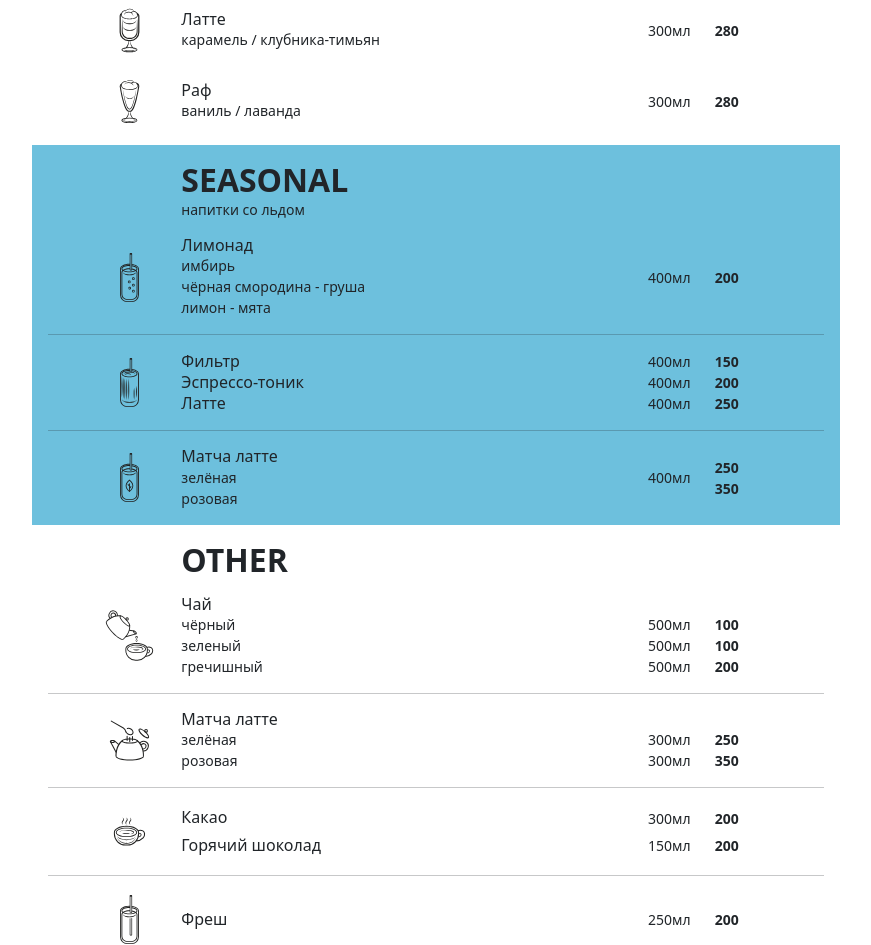
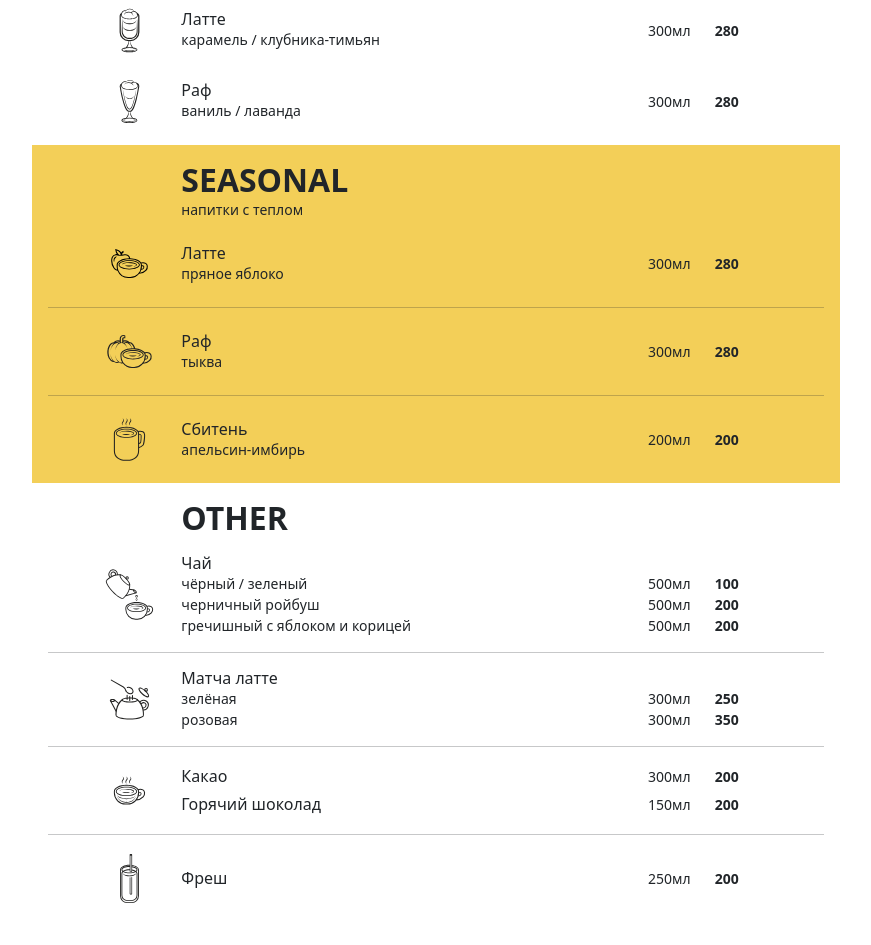
Before and after one commit to DmitriyKabanov/dmitriykabanov.github.io, a plain HTML site: page menu.html in a window 1280 px wide. Shown: the part 872-1817 px from the top of the page, without its empty margins (204-1075 px from the left). After the commit the page ends 1794 px from the top, so only its background shows below. Drawn offline with nearby package versions, Linux system fonts and the light colour scheme.

Commit message:
New fall menu

```diff
--- a/menu.html
+++ b/menu.html
@@ -156,58 +156,43 @@
             <div class="col-2"></div>
             <div class="col-10">
                 <h2 class="fw-bold mb-0">SEASONAL</h2>
-                <small class="fw-light">напитки со льдом</small>
+                <small class="fw-light">напитки с теплом</small>
             </div>
         </div>
         <div class="row">
             <div class="col-2 my-auto text-end">
-                <img src="images/soda.svg" height="55" width="55">
+                <img src="images/apple-latte.svg" height="55" width="55">
             </div>
             <div class="col-6 my-auto">
-                <h6 class="mb-0">Лимонад</h6>
-                <small class="d-block fw-light">имбирь</small>
-                <small class="d-block fw-light">чёрная смородина - груша</small>
-                <small class="d-block fw-light">лимон - мята</small>
+                <h6 class="mb-0">Латте</h6>
+                <small class="d-block fw-light">пряное яблоко</small>
             </div>
-            <small class="col-2 text-end my-auto">400мл</small>
-            <small class="col-2 fw-bold my-auto">200</small>
+            <small class="col-2 text-end my-auto">300мл</small>
+            <small class="col-2 fw-bold my-auto">280</small>
         </div>
         <hr/>
         <div class="row">
             <div class="col-2 my-auto text-end">
-                <img src="images/cold-filter.svg" height="55" width="55">
+                <img src="images/pumpkin-raf.svg" height="55" width="55">
             </div>
-            <div class="col-6 d-flex flex-column justify-content-around">
-                <h6 class="my-auto">Фильтр</h6>
-                <h6 class="my-auto">Эспрессо-тоник</h6>
-                <h6 class="my-auto">Латте</h6>
+            <div class="col-6 my-auto">
+                <h6 class="mb-0">Раф</h6>
+                <small class="d-block fw-light">тыква</small>
             </div>
-            <small class="col-2 text-end d-flex flex-column justify-content-around">
-                <div>400мл</div>
-                <div>400мл</div>
-                <div>400мл</div>
-            </small>
-            <small class="col-2 fw-bold d-flex flex-column justify-content-around">
-                <div>150</div>
-                <div>200</div>
-                <div>250</div>
-            </small>
+            <small class="col-2 text-end my-auto">300мл</small>
+            <small class="col-2 fw-bold my-auto">280</small>
         </div>
         <hr/>
         <div class="row pb-3">
             <div class="col-2 my-auto text-end">
-                <img src="images/cold-matcha.svg" height="55" width="55">
+                <img src="images/sbiten.svg" height="55" width="55">
             </div>
             <div class="col-6 my-auto">
-                <h6 class="mb-0">Матча латте</h6>
-                <small class="d-block fw-light">зелёная</small>
-                <small class="d-block fw-light">розовая</small>
+                <h6 class="mb-0">Сбитень</h6>
+                <small class="d-block fw-light">апельсин-имбирь</small>
             </div>
-            <small class="col-2 text-end my-auto">400мл</small>
-            <small class="col-2 fw-bold my-auto">
-                <div>250</div>
-                <div>350</div>
-            </small>
+            <small class="col-2 text-end my-auto">200мл</small>
+            <small class="col-2 fw-bold my-auto">200</small>
         </div>
     </div>
     <!--  OTHER  -->
@@ -223,9 +208,9 @@
         </div>
         <div class="col-6 my-auto">
             <h6 class="mb-0">Чай</h6>
-            <small class="d-block fw-light">чёрный</small>
-            <small class="d-block fw-light">зеленый</small>
-            <small class="d-block fw-light">гречишный</small>
+            <small class="d-block fw-light">чёрный / зеленый</small>
+            <small class="d-block fw-light">черничный ройбуш</small>
+            <small class="d-block fw-light text-truncate">гречишный с яблоком и корицей</small>
         </div>
         <small class="col-2 text-end mt-auto">
             <div>500мл</div>
@@ -234,7 +219,7 @@
         </small>
         <small class="col-2 fw-bold mt-auto">
             <div>100</div>
-            <div>100</div>
+            <div>200</div>
             <div>200</div>
         </small>
     </div>
--- a/styles/global.css
+++ b/styles/global.css
@@ -8,6 +8,7 @@
     --brand-color-7: #6dc0dd;
     --brand-color-8: #b41a25;
     --brand-color-9: #d91119;
+    --brand-color-10: #f3cf58;
 }
 
 main {
--- a/styles/menu.css
+++ b/styles/menu.css
@@ -1,5 +1,5 @@
 .seasonal {
-    background-color: var(--brand-color-7);
+    background-color: var(--brand-color-10);
     margin: 0 -1rem;
     padding: 0 1rem;
 }
```
Also changed, not shown: images/apple-latte.svg (added), images/pumpkin-raf.svg (added), images/sbiten.svg (added).
